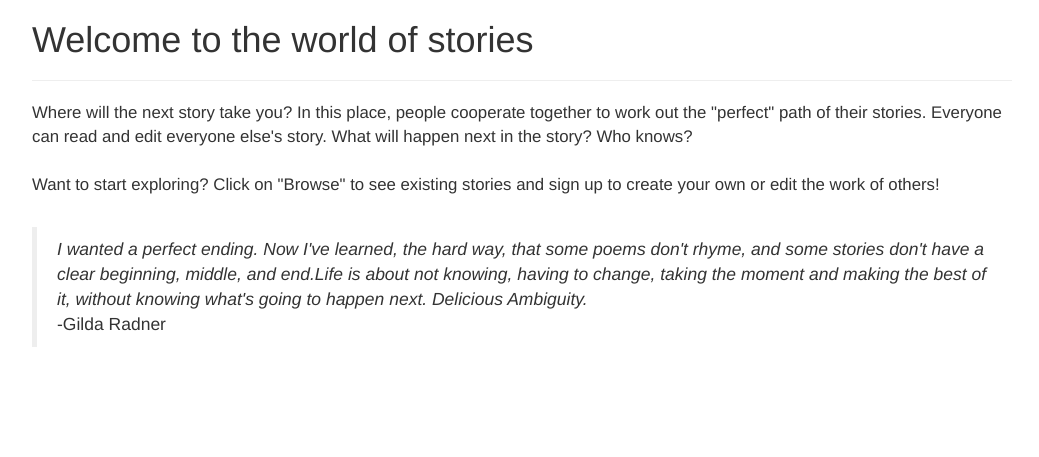
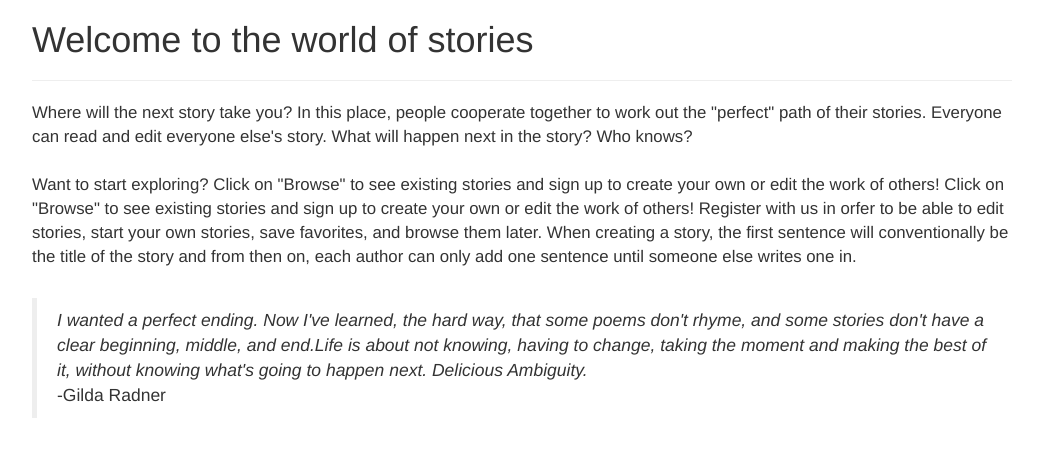
Before and after one commit to drothblatt/Untitled, a Flask app: page / in a window 1280 px wide. Shown: the part 52-509 px from the top of the page, without its empty margins (118-1157 px from the left). Run offline with Flask 2, Linux system fonts and the light colour scheme; some libraries are stand-ins or nearby versions.

Commit message:
added a description

```diff
--- a/templates/home.html
+++ b/templates/home.html
@@ -8,7 +8,11 @@
 <p style="font-size:120%">Where will the next story take you? In this place, people cooperate together to work
 out the "perfect" path of their stories. Everyone can read and edit everyone else's story. What will happen next in the story? Who knows? <br><br>
 Want to start exploring? Click on "Browse" to see existing stories and sign
-up to create your own or edit the work of others!</p>
+up to create your own or edit the work of others! Click on "Browse" to see existing stories and sign
+up to create your own or edit the work of others! Register with us in orfer to be able to edit stories, start your
+own stories, save favorites, and browse them later. When creating a story, the first sentence will
+conventionally be the title of the story and from then on, each author can only add one sentence until someone else
+writes one in.</p>
 <br>
 <blockquote>
 <p><i>
```
